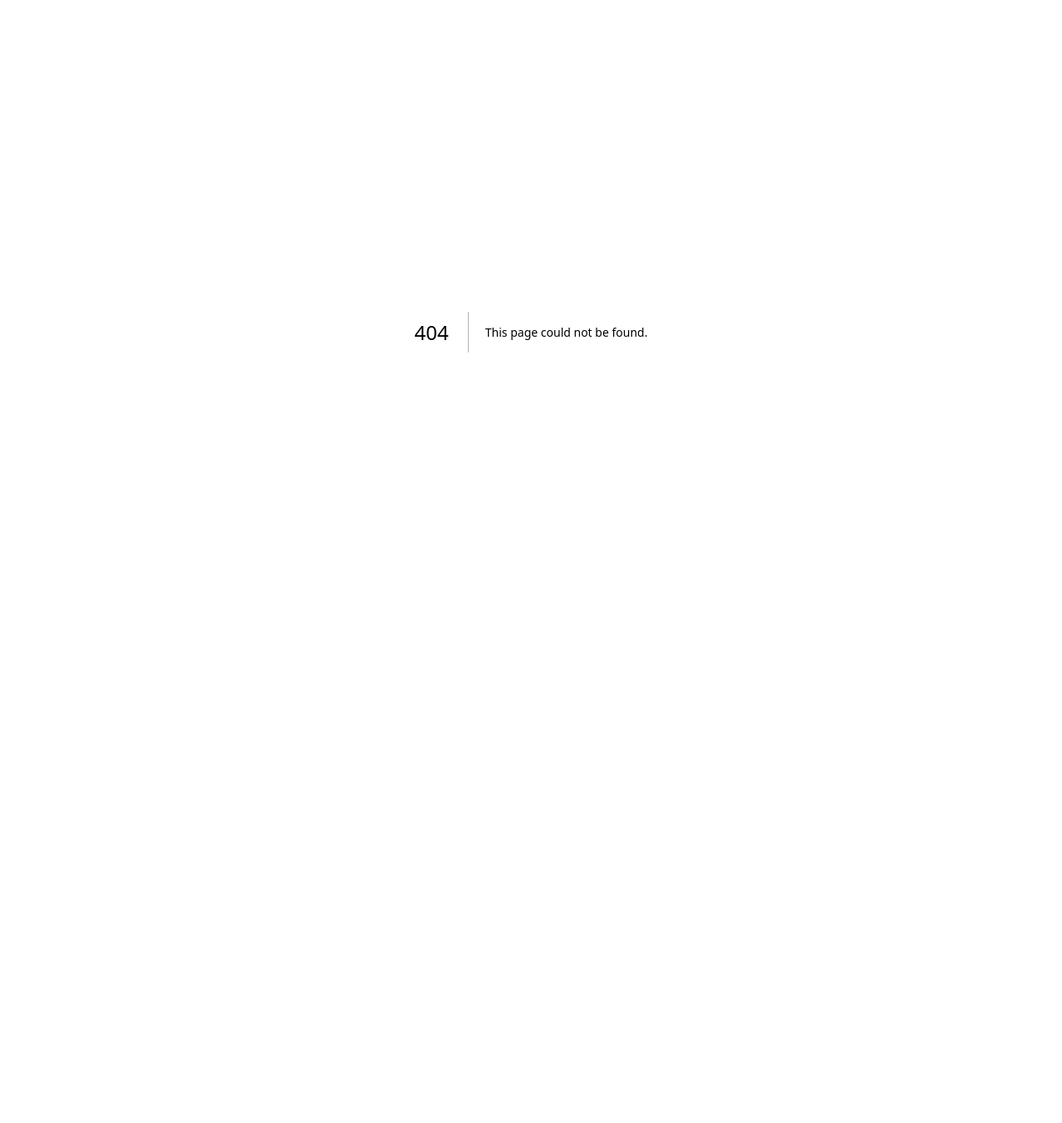
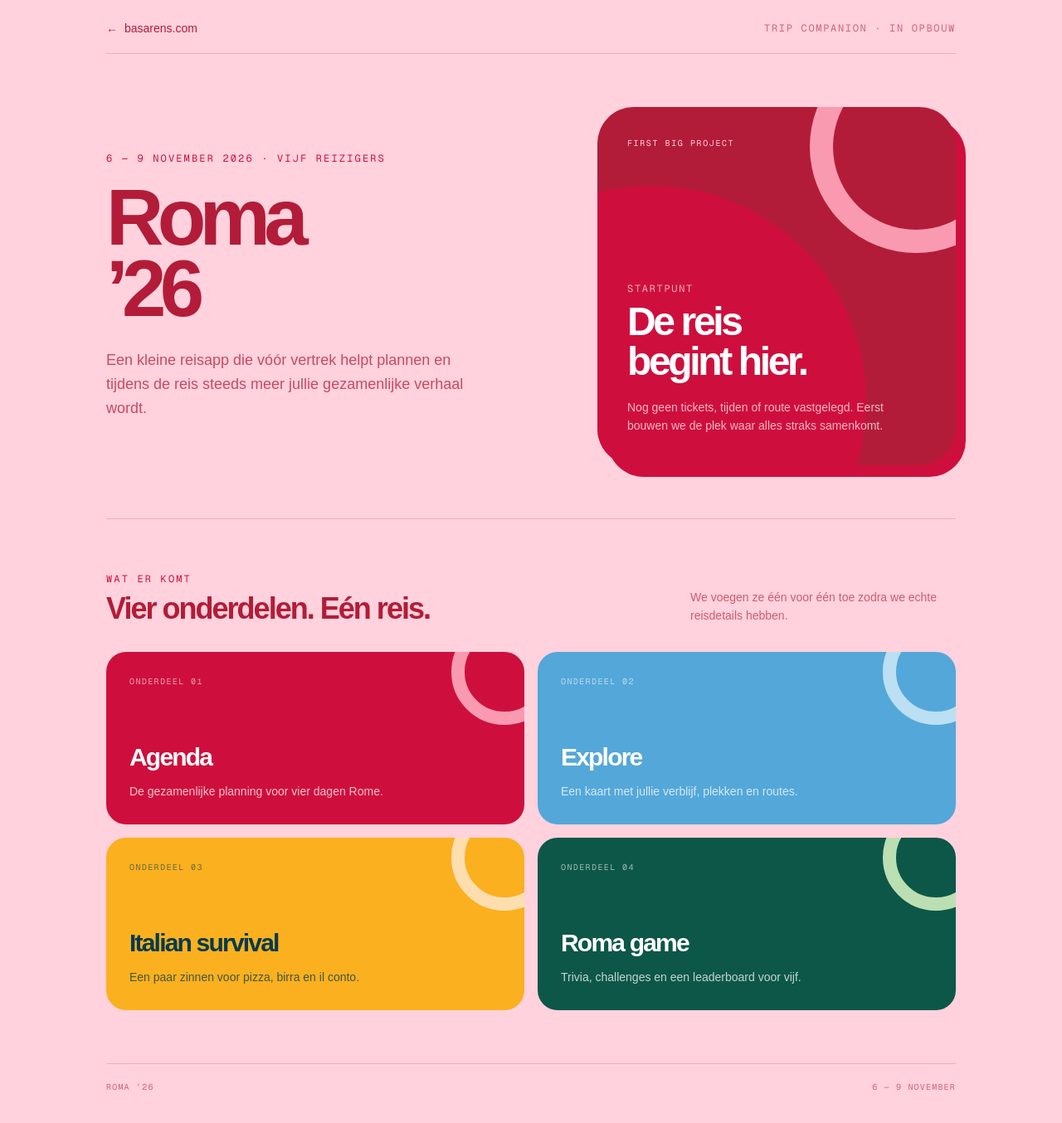
Before and after one commit to basarens/basarens.com, a Next.js app: page /rome-2026 in a window 1280 px wide. Before the commit this address had no page. Shown: the top 1354 px of the page at 83% size. Before the commit the page ends 800 px from the top, so only its background shows below. Built offline with nearby package versions, Linux system fonts and the light colour scheme.

Commit message:
feat: add Rome 2026 project landing page

```diff
--- /dev/null
+++ b/app/rome-2026/page.tsx
@@ -0,0 +1,141 @@
+import Link from "next/link";
+
+const buildingBlocks = [
+  {
+    number: "01",
+    title: "Agenda",
+    description: "De gezamenlijke planning voor vier dagen Rome.",
+    color: "bg-[#ce0f3d] text-white",
+    accent: "#fa9ab0",
+  },
+  {
+    number: "02",
+    title: "Explore",
+    description: "Een kaart met jullie verblijf, plekken en routes.",
+    color: "bg-[#54a7d9] text-white",
+    accent: "#bbdff3",
+  },
+  {
+    number: "03",
+    title: "Italian survival",
+    description: "Een paar zinnen voor pizza, birra en il conto.",
+    color: "bg-[#fbb01f] text-[#023a4f]",
+    accent: "#fedeaf",
+  },
+  {
+    number: "04",
+    title: "Roma game",
+    description: "Trivia, challenges en een leaderboard voor vijf.",
+    color: "bg-[#0d5748] text-white",
+    accent: "#bbdfb2",
+  },
+];
+
+export default function Rome2026Page() {
+  return (
+    <main className="min-h-screen bg-[#ffd2dd] text-[#b31c38]">
+      <div className="mx-auto flex min-h-screen max-w-6xl flex-col px-6 py-6 sm:px-10 lg:px-16">
+        <header className="flex items-center justify-between border-b border-[#b31c38]/20 pb-5">
+          <Link
+            className="inline-flex items-center gap-2 text-sm font-medium transition-opacity hover:opacity-60"
+            href="/"
+          >
+            <span aria-hidden="true">←</span>
+            basarens.com
+          </Link>
+          <p className="font-mono text-[10px] uppercase tracking-[0.14em] text-[#b31c38]/60 sm:text-xs">
+            Trip companion · in opbouw
+          </p>
+        </header>
+
+        <section className="grid flex-1 items-center gap-10 py-12 sm:py-16 lg:grid-cols-[1.1fr_0.9fr] lg:gap-16">
+          <div>
+            <p className="font-mono text-xs uppercase tracking-[0.18em] text-[#ce0f3d]">
+              6 — 9 november 2026 · vijf reizigers
+            </p>
+            <h1 className="mt-5 text-6xl font-semibold leading-[0.9] tracking-[-0.08em] sm:text-8xl">
+              Roma<br />
+              ’26
+            </h1>
+            <p className="mt-7 max-w-md text-lg leading-relaxed text-[#b31c38]/75">
+              Een kleine reisapp die vóór vertrek helpt plannen en tijdens de
+              reis steeds meer jullie gezamenlijke verhaal wordt.
+            </p>
+          </div>
+
+          <div className="relative aspect-square overflow-hidden rounded-[2.75rem] bg-[#b31c38] p-7 text-white shadow-[12px_14px_0_#ce0f3d] sm:p-9">
+            <div className="absolute -right-20 -top-20 h-64 w-64 rounded-full border-[28px] border-[#fa9ab0]" />
+            <div className="absolute -bottom-[42%] -left-[45%] h-[120%] w-[120%] rounded-full bg-[#ce0f3d]" />
+            <div className="relative flex h-full flex-col">
+              <p className="font-mono text-[10px] uppercase tracking-[0.16em] text-[#ffd2dd]">
+                First big project
+              </p>
+              <div className="mt-auto">
+                <p className="font-mono text-xs uppercase tracking-[0.14em] text-white/65">
+                  Startpunt
+                </p>
+                <p className="mt-2 text-4xl font-semibold leading-none tracking-[-0.07em] sm:text-5xl">
+                  De reis
+                  <br />
+                  begint hier.
+                </p>
+                <p className="mt-5 max-w-xs text-sm leading-relaxed text-white/70">
+                  Nog geen tickets, tijden of route vastgelegd. Eerst bouwen we
+                  de plek waar alles straks samenkomt.
+                </p>
+              </div>
+            </div>
+          </div>
+        </section>
+
+        <section className="border-t border-[#b31c38]/20 py-12 sm:py-16">
+          <div className="mb-8 flex flex-wrap items-end justify-between gap-4">
+            <div>
+              <p className="font-mono text-xs uppercase tracking-[0.18em] text-[#ce0f3d]">
+                Wat er komt
+              </p>
+              <h2 className="mt-2 text-3xl font-semibold tracking-[-0.055em] sm:text-4xl">
+                Vier onderdelen. Eén reis.
+              </h2>
+            </div>
+            <p className="max-w-xs text-sm leading-relaxed text-[#b31c38]/65">
+              We voegen ze één voor één toe zodra we echte reisdetails hebben.
+            </p>
+          </div>
+
+          <div className="grid gap-4 sm:grid-cols-2">
+            {buildingBlocks.map((block) => (
+              <article
+                className={`relative min-h-52 overflow-hidden rounded-3xl p-6 sm:p-7 ${block.color}`}
+                key={block.number}
+              >
+                <div
+                  className="absolute -right-10 -top-10 h-32 w-32 rounded-full border-[16px]"
+                  style={{ borderColor: block.accent }}
+                />
+                <div className="relative flex h-full flex-col">
+                  <p className="font-mono text-[10px] uppercase tracking-[0.14em] opacity-60">
+                    Onderdeel {block.number}
+                  </p>
+                  <div className="mt-auto max-w-sm">
+                    <h3 className="text-3xl font-semibold tracking-[-0.06em]">
+                      {block.title}
+                    </h3>
+                    <p className="mt-3 text-sm leading-relaxed opacity-75">
+                      {block.description}
+                    </p>
+                  </div>
+                </div>
+              </article>
+            ))}
+          </div>
+        </section>
+
+        <footer className="flex flex-wrap items-center justify-between gap-3 border-t border-[#b31c38]/20 py-5 font-mono text-[10px] uppercase tracking-[0.12em] text-[#b31c38]/60">
+          <p>Roma ’26</p>
+          <p>6 — 9 november</p>
+        </footer>
+      </div>
+    </main>
+  );
+}
--- a/components/projects-carousel.tsx
+++ b/components/projects-carousel.tsx
@@ -1,5 +1,6 @@
 "use client";
 
+import Link from "next/link";
 import { useRef, useState, type PointerEvent } from "react";
 
 const projects = [
@@ -7,6 +8,7 @@ const projects = [
     number: "01",
     title: "Rome ’26",
     eyebrow: "Reisapp · binnenkort",
+    href: "/rome-2026",
     description:
       "Planning, plekken, foto’s, Italiaanse zinnen en een klein beetje competitie voor vijf reizigers.",
     mutedColor: "bg-[#b31c38]",
@@ -135,7 +137,18 @@ export function ProjectsCarousel() {
             <div className="relative flex h-full flex-col">
               <div className="flex items-center justify-between font-mono text-[10px] uppercase tracking-[0.14em] opacity-60">
                 <span>Project {project.number}</span>
-                <span>↗</span>
+                {project.href ? (
+                  <Link
+                    aria-label={`Open ${project.title}`}
+                    className="grid h-8 w-8 place-items-center rounded-full transition-colors hover:bg-white/15"
+                    href={project.href}
+                    onPointerDown={(event) => event.stopPropagation()}
+                  >
+                    ↗
+                  </Link>
+                ) : (
+                  <span>↗</span>
+                )}
               </div>
               <div className="mt-auto max-w-sm">
                 <p className={`font-mono text-[10px] uppercase tracking-[0.14em] ${project.labelColor}`}>
```
